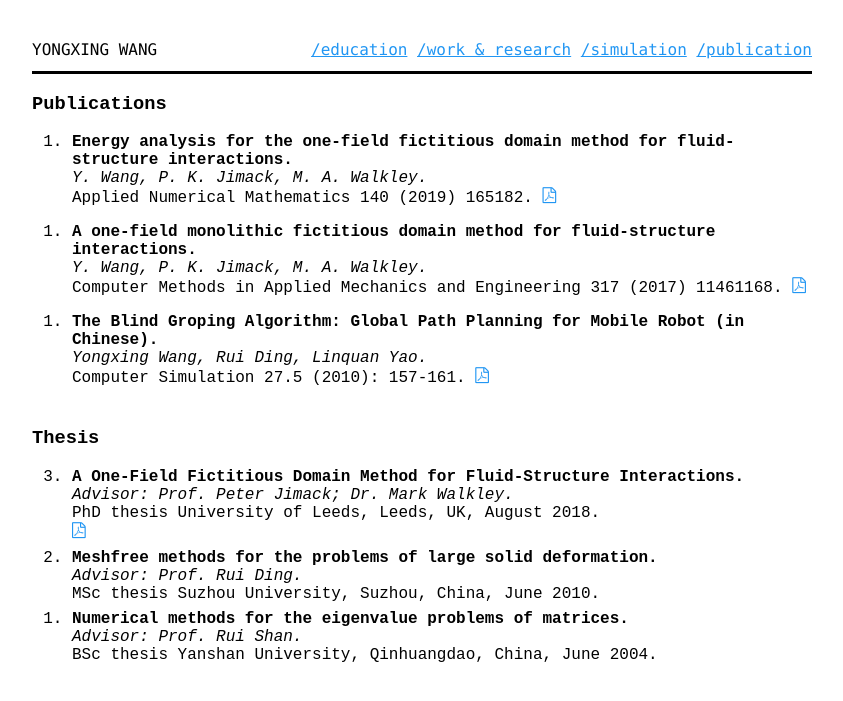
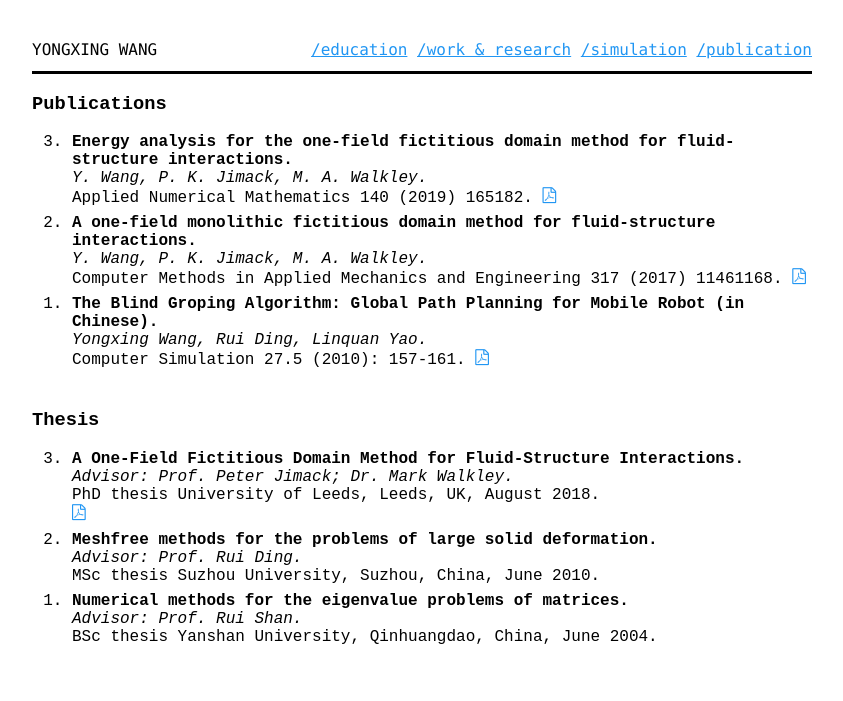
Before and after one commit to yongxingwang/yongxingwang.github.io, a Jekyll site: the page built from publication.html, in a window 1280 px wide. Shown: the top 701 px of the page, without its empty margins (218-1061 px from the left). Built offline with Jekyll 4.4.1, drawn with Linux system fonts in a browser that asks for light colours; some web fonts are replaced.

Commit message:
First Commit

```diff
--- a/publication.html
+++ b/publication.html
@@ -44,16 +44,15 @@ title: publication
                 <span class="meta">Applied Numerical Mathematics 140 (2019) 165182.
                     <a href="assets/pdf/energy2018.pdf"><i class="icon-file-pdf-o" aria-hidden="true"><span class="sr">PDF</span></i></a></span>
             </li>
-        </ol>
-        <ol class="pub" reversed>
+
             <li>
                 <span class="ptitle">A one-field monolithic fictitious domain method for fluid-structure interactions.</span>
                 <span class="author">Y. Wang, P. K. Jimack, M. A. Walkley.</span>
                 <span class="meta">Computer Methods in Applied Mechanics and Engineering 317 (2017) 11461168.
                     <a href="assets/pdf/onefieldFDM2017.pdf"><i class="icon-file-pdf-o" aria-hidden="true"><span class="sr">PDF</span></i></a></span>
             </li>
-        </ol>
-        <ol class="pub" reversed>
+
+
             <li>
                 <span class="ptitle">The Blind Groping Algorithm: Global Path Planning for Mobile Robot (in Chinese).</span>
                 <span class="author">Yongxing Wang, Rui Ding, Linquan Yao.</span>
```
